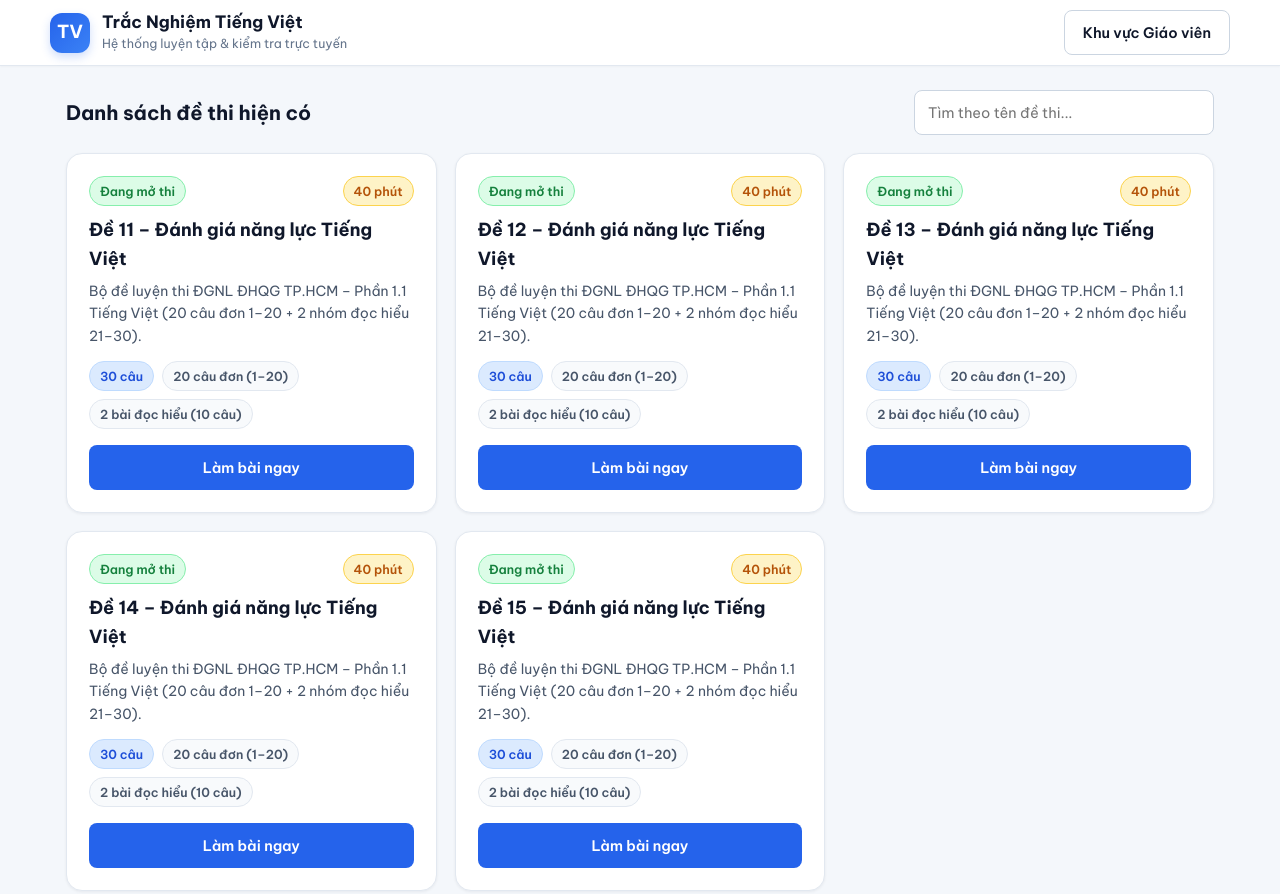
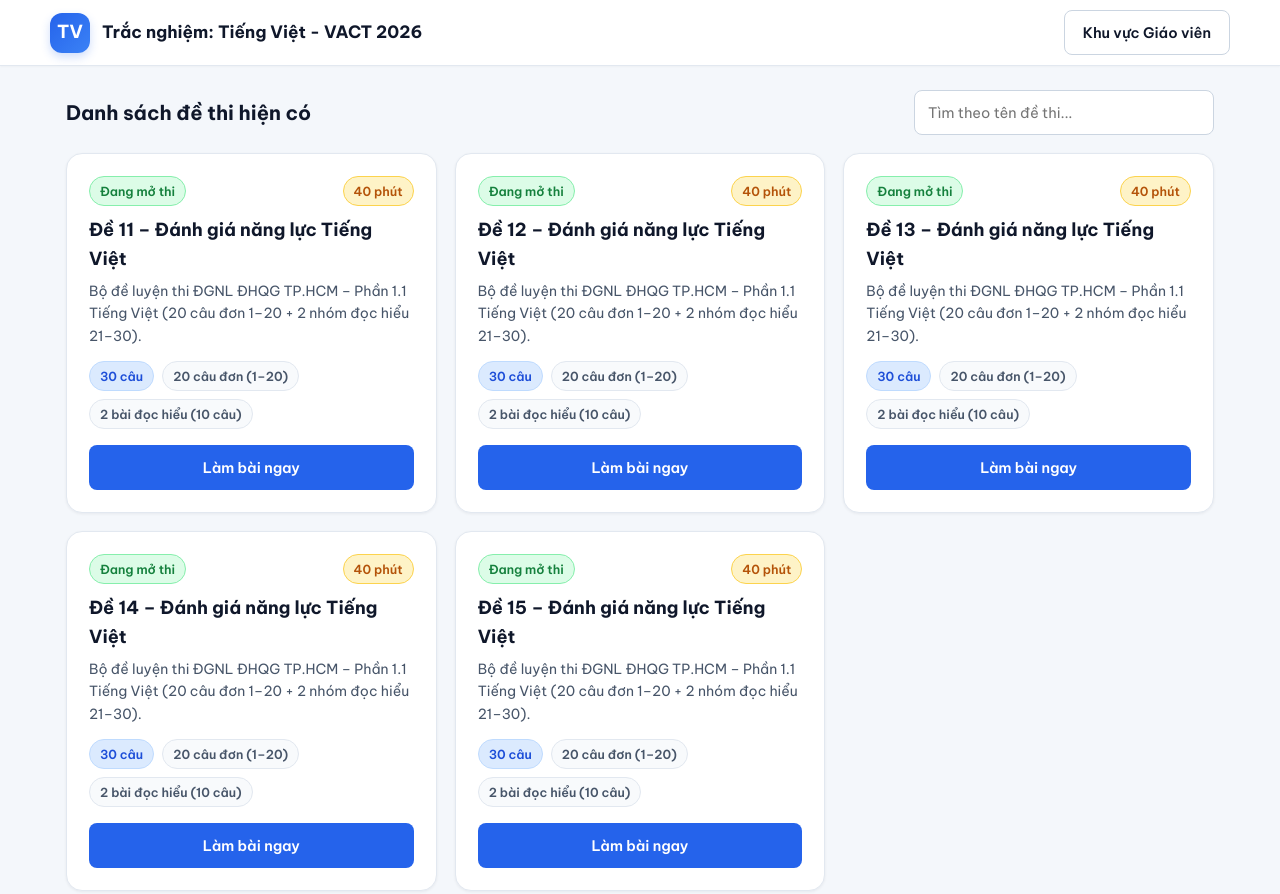
Before and after one commit to mingming1702/WebTN, a website with bundled scripts: page public/index.html in a window 1280 px wide. Shown: the top 894 px of the page. Built offline with nearby package versions, Linux system fonts and the light colour scheme; files whose address does not match are found by name.

Commit message:
Doi tieu de thanh Trac nghiem: Tieng Viet - VACT 2026 va bo dong phu

```diff
--- a/public/index.html
+++ b/public/index.html
@@ -3,7 +3,7 @@
 <head>
   <meta charset="UTF-8" />
   <meta name="viewport" content="width=device-width, initial-scale=1.0" />
-  <title>Trắc Nghiệm Tiếng Việt – Học Sinh Làm Bài</title>
+  <title>Trắc nghiệm: Tiếng Việt - VACT 2026</title>
   <link rel="preconnect" href="https://fonts.googleapis.com" />
   <link rel="preconnect" href="https://fonts.gstatic.com" crossorigin />
   <link href="https://fonts.googleapis.com/css2?family=Be+Vietnam+Pro:wght@400;500;600;700;800&display=swap" rel="stylesheet" />
@@ -15,8 +15,7 @@
       <a href="/" class="brand">
         <div class="brand-logo">TV</div>
         <div>
-          <div class="brand-title">Trắc Nghiệm Tiếng Việt</div>
-          <div class="brand-sub">Hệ thống luyện tập &amp; kiểm tra trực tuyến</div>
+          <div class="brand-title">Trắc nghiệm: Tiếng Việt - VACT 2026</div>
         </div>
       </a>
       <nav class="nav-actions">
```
